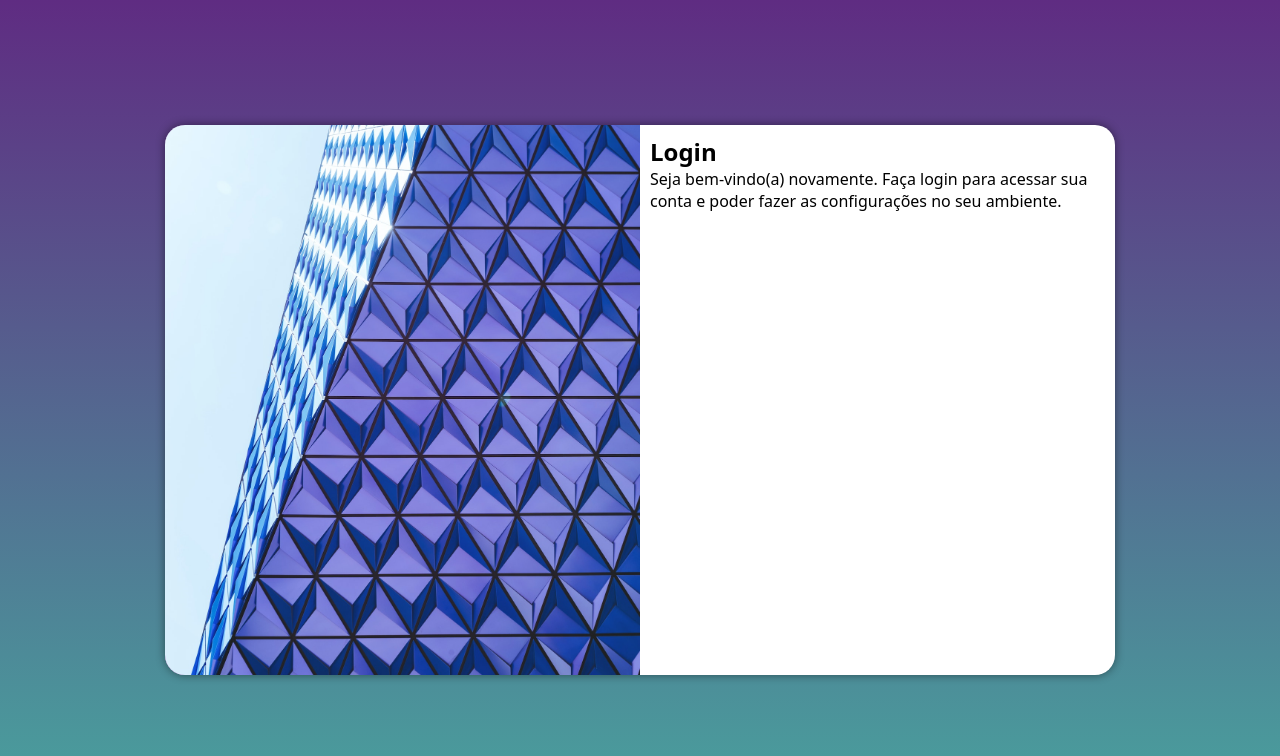
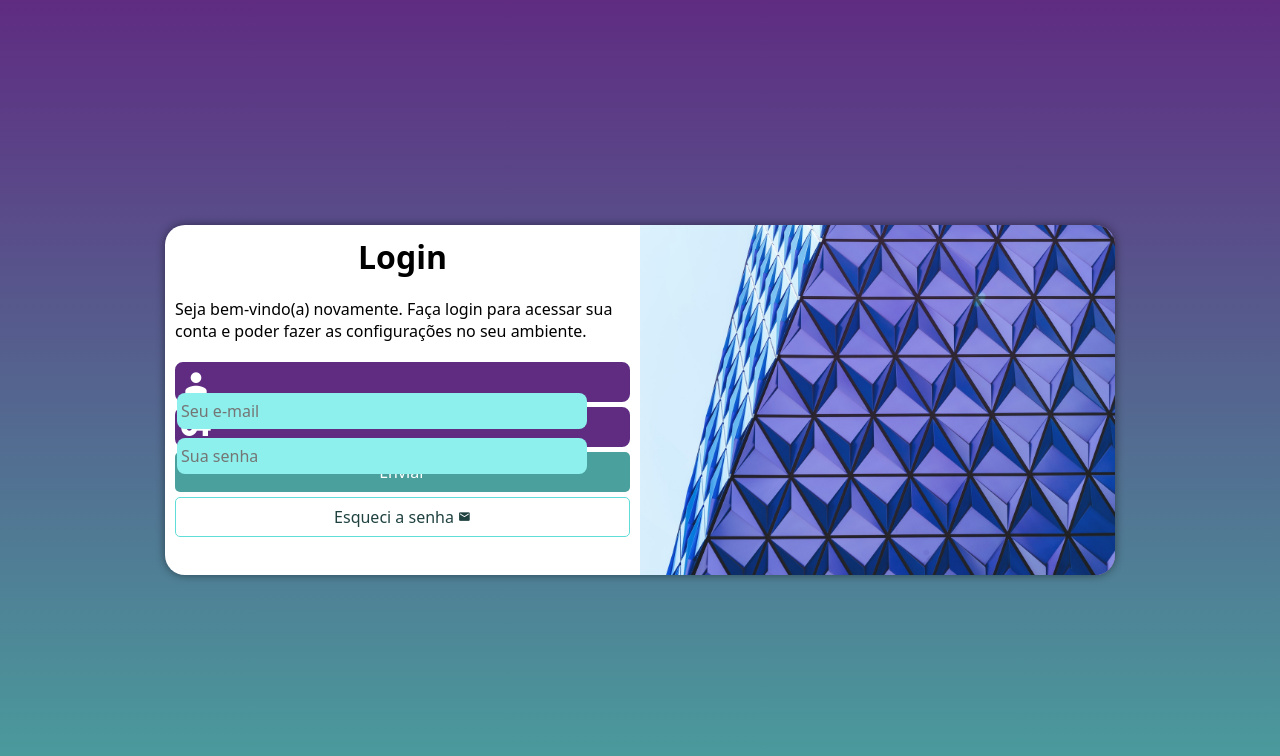
Before and after one commit to LukasGabriell/projeto-login, a plain HTML site: page index.html in a window 1280 px wide. Drawn offline with Linux system fonts and the light colour scheme.

Commit message:
Finalizado

```diff
--- a/estilos/media-query.css
+++ b/estilos/media-query.css
@@ -17,6 +17,7 @@ Grandes Telas  - acima de 1200px
 
     section#login {
         width: 80vw;
+        height: 280px;
     }
 
     section#login > div#imagem {
@@ -38,16 +39,26 @@ Grandes Telas  - acima de 1200px
 
     section#login {
         width: 950px;
+        height: 350px;
     }
 
     section#login > div#imagem {
-        float: left;
+        float: right;
         width: 50%;
         height: 100%;
     }
 
     section#login > div#formulario {
-        float: right;
+        float: left;
         width: 50%;
     }
+
+    div#formulario > h1 {
+        font-size: 2em;
+    }
+
+    div#formulario > p {
+        font-size: 1em;
+        margin: 20px 0px;
+    }
 }
--- a/estilos/style.css
+++ b/estilos/style.css
@@ -29,15 +29,15 @@ section#login {
     position: absolute;
     top: 50%;
     left: 50%;
-    transform: translate(-50%, -50%);
 
     background-color: white;
     width: 250px;
-    height: 550px;
+    height: 515px;
     border-radius: 20px;
     box-shadow: 0px 0px 10px rgba(0, 0, 0, 0.460);
     overflow: hidden;
 
+    transform: translate(-50%, -50%);
     transition: width .3s, height .3s;
     transition-timing-function: ease;
 }
@@ -54,3 +54,90 @@ section#login > div#formulario {
     display: block;
     padding: 10px;
 }
+
+div#formulario > h1 {
+    text-align: center;
+    margin-bottom: 10px;
+}
+
+div#formulario > p {
+    font-size: 0.8em;
+}
+
+form > div.campo {
+    background-color: #5F2C82;
+    border: 2px solid #5F2C82;
+    display: block;
+    width: 100%;
+    height: 40px;
+    border-radius: 8px;
+    margin: 5px 0px;
+}
+
+div.campo > label {
+    display: none;
+}
+
+div.campo > span {
+    color:white;
+    /*background-color: black;*/
+    font-size: 2em;
+    width: 37px;
+    padding: 3px;
+}
+
+div.campo > input {
+    background-color: #8df0ec;
+    font-size: 1em;
+    width: calc(100% - 41px);
+    height: 100%;
+    border: none;
+    border-radius: 8px;
+    padding: 4px;
+
+    transform: translateY(-11px);
+}
+
+div.campo > input:focus-within {
+    background-color: white;
+    outline: none;
+}
+
+form > input[type=submit] {
+    display: block;
+    font-size: 1em;
+    width: 100%;
+    height: 40px;
+    background-color: #49A09D;
+    color: white;
+    border: none;
+    border-radius: 5px;
+    cursor: pointer;
+}
+
+form > input[type=submit]:hover {
+    background-color: #2d615f;
+}
+
+form > a.botao {
+    display: block;
+    text-align: center;
+    font-size: 1em;
+    width: 100%;
+    height: 40px;
+    padding-top: 8px;
+    margin-top: 5px;
+    background-color: white;
+    color: #1f4241;
+    border: 1px solid #5fddd9;
+    border-radius: 5px;
+    text-decoration: none;
+}
+
+form > a.botao > span {
+    font-size: 0.8em;
+}
+
+form > a.botao:hover {
+    background-color: #5fddd9;
+}
--- a/index.html
+++ b/index.html
@@ -4,6 +4,7 @@
     <meta charset="UTF-8">
     <meta name="viewport" content="width=device-width, initial-scale=1.0">
     <title>Login</title>
+    <link href="https://fonts.googleapis.com/icon?family=Material+Icons" rel="stylesheet">
     <link rel="stylesheet" href="estilos/style.css">
     <link rel="stylesheet" href="estilos/media-query.css">
 </head>
@@ -16,8 +17,21 @@
             <div id="formulario">
                 <h1>Login</h1>
                 <p>Seja bem-vindo(a) novamente. Faça login para acessar sua conta e poder fazer as configurações no seu ambiente.</p>
-                <form action="login.php" method="post">
-
+                <form action="login.php" method="post" autocomplete="on">
+                    <div class="campo">
+                        <span class="material-icons">person</span>
+                        <input type="email" name="login" id="ilogin" placeholder="Seu e-mail" autocomplete="email" required maxlength="30">
+                        <label for="ilogin">Login</label>
+                    </div>
+                    <div class="campo">
+                        <span class="material-icons">vpn_key</span>
+                        <input type="password" name="senha" id="isenha" placeholder="Sua senha" autocomplete="current-password" required minlength="8" maxlength="20">
+                        <label for="isenha">Senha</label>
+                    </div>
+                    <input type="submit" value="Enviar">
+                    <a href="esqueci.html" class="botao">
+                        Esqueci a senha <span class="material-icons">mail</span>
+                    </a>
                 </form>
             </div>
         </section>
```
